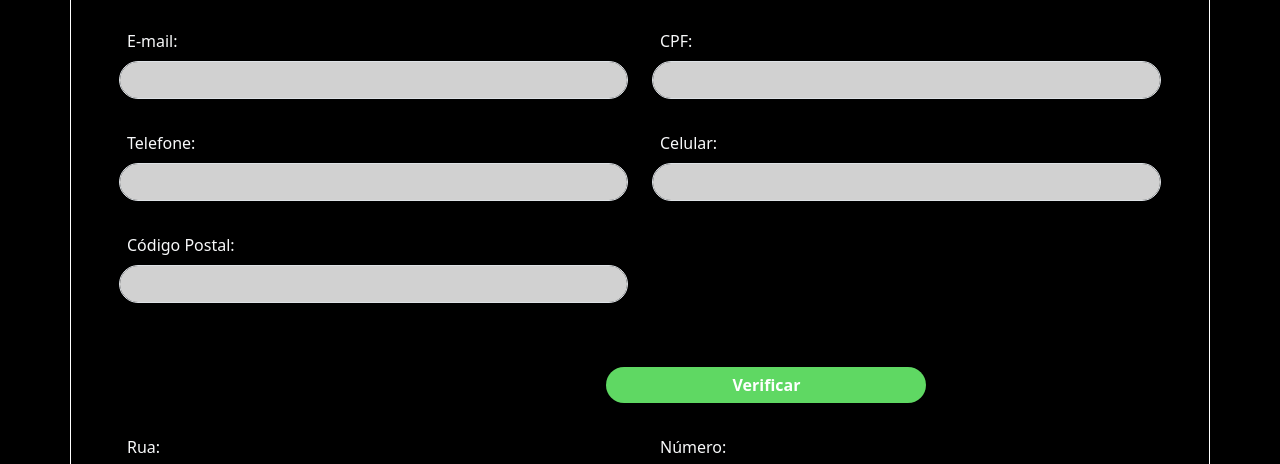
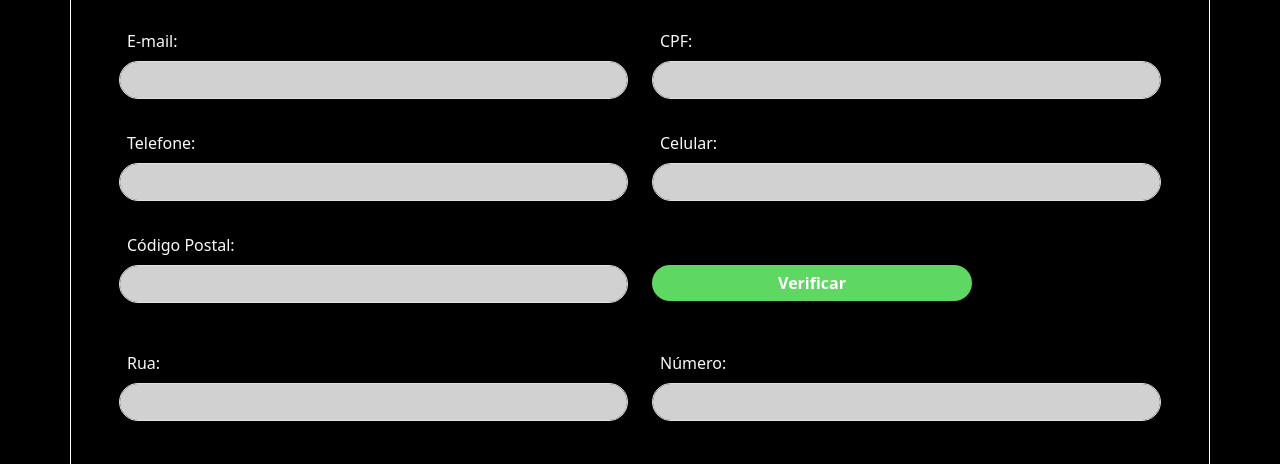
Before and after one commit to murilopierri/efinance, a plain HTML site: page pages/cadastroEfinance.html in a window 1280 px wide. Shown: the part 266-730 px from the top of the page. Drawn offline with nearby package versions, Linux system fonts and the light colour scheme; a web font is replaced by a local one.

Commit message:
finalizando codigo

```diff
--- a/css/cadastroStyle.css
+++ b/css/cadastroStyle.css
@@ -1,4 +1,4 @@
-/* Cores e aparência base */
+
 body {
   background-color: black;
 }
@@ -17,12 +17,12 @@ body {
   padding-left: 1rem;
 }
 
-/* Títulos */
+
 .titulo-cadastro {
   text-decoration: underline;
 }
 
-/* Botões padrão */
+
 .btn-efinance {
   background-color: #5FD863;
   color: white;
@@ -32,7 +32,6 @@ body {
   height: fit-content;
 }
 
-/* Botões menores */
 .btn-efinance-sm {
   background-color: #5FD863;
   color: white;
@@ -40,19 +39,18 @@ body {
   font-weight: bold;
   border-radius: 50px;
   padding: 0.3em 1.5em;
-  align-content: space-between;
+
 }
 
-/* Espaçamentos personalizados */
+
 .margin-top-md {
-  margin-top: 3em;
+  margin-top: 2em;
 }
 
 .margin-right-lg {
   margin-right: 22%;
 }
 
-/* Form container */
 .form-container {
   border: 1px solid white;
   padding: 3rem;
--- a/pages/cadastroEfinance.html
+++ b/pages/cadastroEfinance.html
@@ -72,9 +72,12 @@
           <input type="text" name="codigoPostal" id="codigoPostal" class="form-control input-custom">
         </div>
 
-        <div class="col d-flex justify-content-end margin-right-lg margin-top-md">
+        <div class="col margin-top-md">
+          <div class="col-sm-6 my-3">
           <button type="button" class="btn btn-efinance" style="width: 20em;">Verificar</button>
         </div>
+      </div>
+
       </div>
 
       <div class="row my-3">
```
